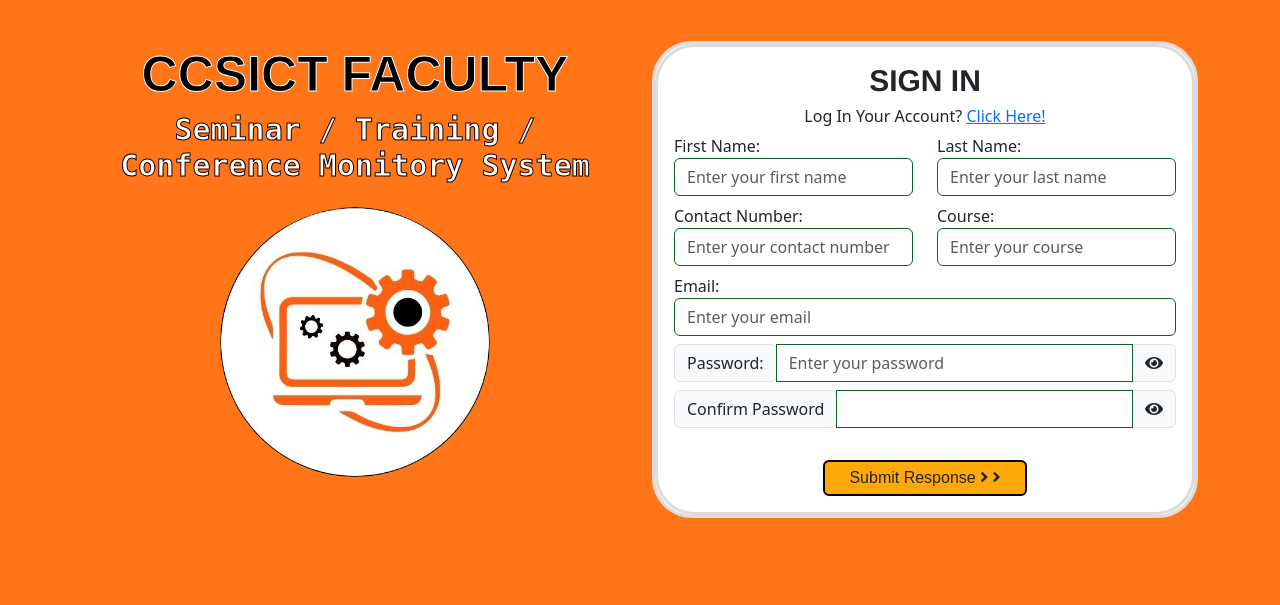
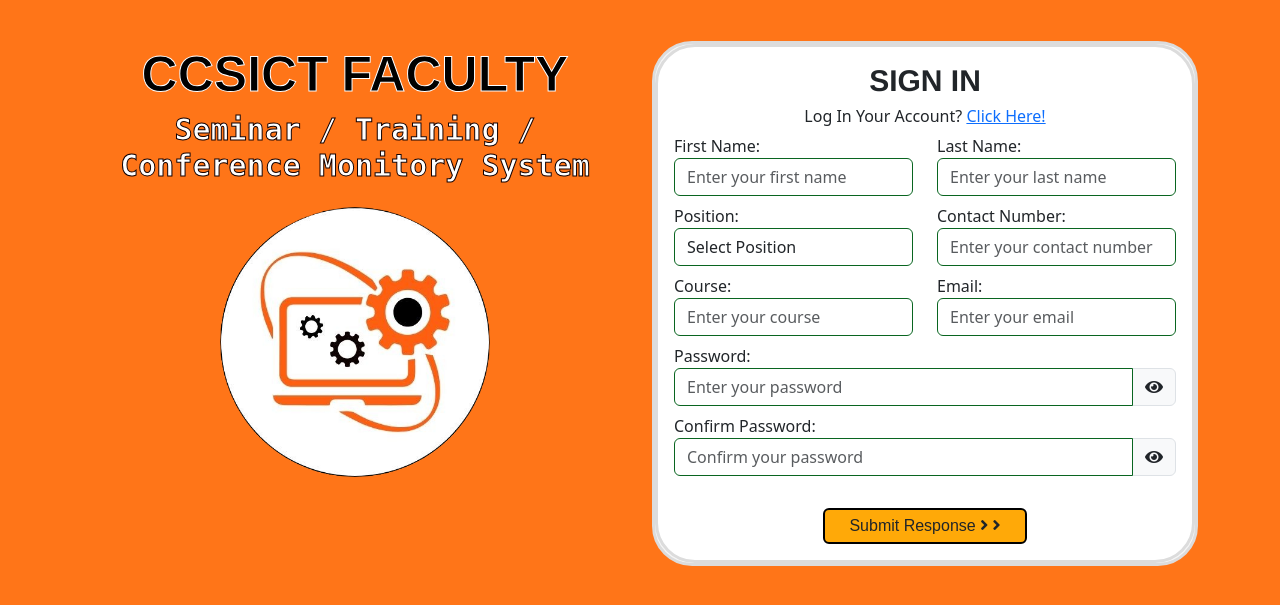
Before and after one commit to Cole-0/Group-4, a PHP site: page /phpmailer/register.php in a window 1280 px wide. Shown: the top 605 px of the page. Run offline with PHP 8.4, Linux system fonts and the light colour scheme.

Commit message:
added new functionalities on client side, changed data type for certificate, added logout and logged in validation

```diff
--- a/index.php
+++ b/index.php
@@ -33,6 +33,10 @@ if ($_SERVER["REQUEST_METHOD"] === "POST") {
             if (isset($user['status']) && $user['status'] == 2) {
                 // Login successful, set session variables
                 $_SESSION["UID"] = $user["UID"];
+                $_SESSION["fname"] = $user["fname"];
+                $_SESSION["lname"] = $user["lname"];
+                $_SESSION["position"] = $user["position"];
+                $_SESSION["course"] = $user["course"];
                 $_SESSION["email"] = $user["email"];
                 // Redirect to a dashboard or home page after successful login
                 header("Location: mainpage.php");
--- /dev/null
+++ b/logout.php
@@ -0,0 +1,6 @@
+<?php
+session_start();
+session_destroy(); // Destroy all sessions
+header("Location: index.php"); // Redirect to the login page
+exit();
+?>
--- a/register.php
+++ b/register.php
@@ -2,21 +2,23 @@
 session_start();
 
 if (isset($_POST['submit'])) {
-    include('db\connect.php');
+    include('db/connect.php');
     $error = "";
     $success = "";
 
     $fname = isset($_POST['fname']) ? $_POST['fname'] : '';
     $lname = isset($_POST['lname']) ? $_POST['lname'] : '';
+    $position = isset($_POST['position']) ? $_POST['position'] : '';
     $contactno = isset($_POST['contactno']) ? $_POST['contactno'] : '';
     $course = isset($_POST['course']) ? $_POST['course'] : '';
     $email = isset($_POST['email']) ? $_POST['email'] : '';
 
-    if (empty($fname) || empty($lname) || empty($contactno) || empty($course) || empty($email) || empty($_POST['password'])) {
+    if (empty($fname) || empty($lname) || empty($position) || empty($contactno) || empty($course) || empty($email) || empty($_POST['password'])) {
         echo "<script>alert('Please input all the details needed!'); history.back();</script>";
     } else {
         $fname = filter_var(strip_tags($fname), FILTER_SANITIZE_STRING);
         $lname = filter_var(strip_tags($lname), FILTER_SANITIZE_STRING);
+        $position = filter_var(strip_tags($position), FILTER_SANITIZE_STRING);
         $contactno = filter_var(strip_tags($contactno), FILTER_SANITIZE_NUMBER_INT);
         $course = filter_var(strip_tags($course), FILTER_SANITIZE_STRING);
         $password = $_POST['password'];
@@ -28,8 +30,6 @@ if (isset($_POST['submit'])) {
             echo "<script>alert('Password must be between 6 and 15 characters and contain at least one uppercase letter, one lowercase letter, and one number.'); history.back();</script>";
         } else {
             // Use prepared statement to check if email already exists
-
-
             $stmtEmail = $conn->prepare("SELECT * FROM tbl_users WHERE email = ?");
             $stmtEmail->bindParam(1, $email);
             $stmtEmail->execute();
@@ -41,23 +41,25 @@ if (isset($_POST['submit'])) {
                 // Confirm Password
                 echo "<script>alert('Password does not match!'); history.back();</script>";
             } else {
-                // The email are available, proceed with user registration
+                // The email is available, proceed with user registration
                 // Insert the user data into the database
                 $hashedPassword = password_hash($password, PASSWORD_DEFAULT);
 
-                $stmtInsert = $conn->prepare("INSERT INTO tbl_users (fname, lname, contactno, course, password, email, activation_code) VALUES (?, ?, ?, ?, ?, ?, ?)");
+                $stmtInsert = $conn->prepare("INSERT INTO tbl_users (fname, lname, position, contactno, course, password, email, activation_code) VALUES (?, ?, ?, ?, ?, ?, ?, ?)");
                 $stmtInsert->bindParam(1, $fname);
                 $stmtInsert->bindParam(2, $lname);
-                $stmtInsert->bindParam(3, $contactno);
-                $stmtInsert->bindParam(4, $course);
-                $stmtInsert->bindParam(5, $hashedPassword);
-                $stmtInsert->bindParam(6, $email);
-                $stmtInsert->bindParam(7, $activation_code);
+                $stmtInsert->bindParam(3, $position);
+                $stmtInsert->bindParam(4, $contactno);
+                $stmtInsert->bindParam(5, $course);
+                $stmtInsert->bindParam(6, $hashedPassword);
+                $stmtInsert->bindParam(7, $email);
+                $stmtInsert->bindParam(8, $activation_code);
 
                 if ($stmtInsert->execute()) {
                     // Registration successful, set session variables
                     $_SESSION['fname'] = $fname;
                     $_SESSION['lname'] = $lname;
+                    $_SESSION['position'] = $position;
                     $_SESSION['contactno'] = $contactno;
                     $_SESSION['course'] = $course;
                     $_SESSION['email'] = $email;
@@ -65,7 +67,7 @@ if (isset($_POST['submit'])) {
                     $_SESSION['activation_code'] = $activation_code;
 
                     // Include the file to send activation email
-                    include('emailer\emailver.php');
+                    include('emailer/emailver.php');
 
                     // Redirect to the confirmation page
                     header("Location: signup.php");
@@ -101,7 +103,7 @@ if (isset($_POST['submit'])) {
                 <center>
                     <h2 class="title">CCSICT FACULTY</h2>
                     <h3 class="title2">Seminar / Training / Conference Monitory System</h3>
-                    <img src="assets\logosystem.png" class="logo" alt="System Image">
+                    <img src="assets/logosystem.png" class="logo" alt="System Image">
                 </center>
             </div>
 
@@ -115,51 +117,75 @@ if (isset($_POST['submit'])) {
                         </center>
                         <form method="post" action="register.php">
                             <div class="row mb-2">
-                                <!-- Added mb-3 class for bottom margin -->
+
                                 <div class="col-md-6">
                                     <label for="firstname">First Name:</label>
                                     <input type="text" class="form-control custom-border" name="fname" placeholder="Enter your first name">
                                 </div>
                                 <div class="col-md-6">
-                                    <label>Last Name:</label>
+                                    <label for="lastname">Last Name:</label>
                                     <input type="text" class="form-control custom-border" name="lname" placeholder="Enter your last name">
                                 </div>
                             </div>
                             <div class="row mb-2">
-                                <!-- Added mb-3 class for bottom margin -->
+
                                 <div class="col-md-6">
-                                    <label for="firstname">Contact Number:</label>
+                                    <label>Position:</label>
+                                    <select class="form-control custom-border" name="position">
+                                        <option value="">Select Position</option>
+                                        <option value="Instructor I">Instructor I</option>
+                                        <option value="Instructor II">Instructor II</option>
+                                        <option value="Instructor III">Instructor III</option>
+                                        <option value="Assistant Professor I">Assistant Professor I</option>
+                                        <option value="Assistant Professor II">Assistant Professor II</option>
+                                        <option value="Assistant Professor III">Assistant Professor III</option>
+                                        <option value="Assistant Professor IV">Assistant Professor IV</option>
+                                        <option value="Associate Professor I">Associate Professor I</option>
+                                        <option value="Associate Professor II">Associate Professor II</option>
+                                        <option value="Associate Professor III">Associate Professor III</option>
+                                        <option value="Associate Professor IV">Associate Professor IV</option>
+                                        <option value="Associate Professor V">Associate Professor V</option>
+                                        <option value="Professor I">Professor I</option>
+                                        <option value="Professor II">Professor II</option>
+                                        <option value="Professor III">Professor III</option>
+                                        <option value="Professor IV">Professor IV</option>
+                                        <option value="Professor V">Professor V</option>
+                                        <option value="Professor VI">Professor VI</option>
+                                    </select>
+                                </div>
+                                <div class="col-md-6">
+                                    <label for="contactno">Contact Number:</label>
                                     <input type="text" class="form-control custom-border" name="contactno" placeholder="Enter your contact number">
                                 </div>
+                            </div>
+                            <div class="row mb-2">
+
                                 <div class="col-md-6">
-                                    <label>Course:</label>
+                                    <label for="course">Course:</label>
                                     <input type="text" class="form-control custom-border" name="course" placeholder="Enter your course">
+                                </div>
+                                <div class="col-md-6">
+                                    <label for="email">Email:</label>
+                                    <input type="text" class="form-control custom-border" name="email" placeholder="Enter your email">
                                 </div>
                             </div>
                             <div class="col-12 mb-2">
-                                <label>Email:</label>
-                                <input type="text" class="form-control custom-border" name="email" placeholder="Enter your email">
-                            </div>
-                            <div class="col-md-12">
-
+                                <label for="password">Password:</label>
                                 <div class="input-group mb-2">
-                                    <div class="input-group-prepend">
-                                        <span class="input-group-text">Password:</span>
-                                    </div>
                                     <input type="password" class="form-control custom-border"  name="password" id="password" placeholder="Enter your password" aria-label="Password" aria-describedby="password-addon-1">
                                     <span class="input-group-text password-toggle" id="password-addon-1">
                                         <i class="fas fa-eye"></i>
                                     </span>
                                 </div>
                             </div>
-                            <div class="input-group mb-2">
-                                <div class="input-group-prepend">
-                                    <span class="input-group-text">Confirm Password</span>
+                            <div class="col-12 mb-2">
+                                <label for="confirmPassword">Confirm Password:</label>
+                                <div class="input-group mb-2">
+                                    <input type="password" class="form-control custom-border" name="confirmPassword" id="confirm-password" placeholder="Confirm your password" aria-label="Confirm Password" aria-describedby="password-addon-2">
+                                    <span class="input-group-text password-toggle" id="password-addon-2">
+                                        <i class="fas fa-eye"></i>
+                                    </span>
                                 </div>
-                                <input type="password" class="form-control custom-border" name="confirmPassword" id="confirm-password" placeholder="" aria-label="Confirm Password" aria-describedby="password-addon-2">
-                                <span class="input-group-text password-toggle" id="password-addon-2">
-                                    <i class="fas fa-eye"></i>
-                                </span>
                             </div><br>
                             <center>
                                 <button type="submit" class="btn py-1 px-4" name="submit" style="background-color: #ffa908; border: 2px solid #000; font-family: Arial, sans-serif;"> Submit Response
@@ -167,7 +193,6 @@ if (isset($_POST['submit'])) {
                                     <i class="fas fa-angle-right mr-1"></i>
                                 </button>
                             </center>
-                            </div>
                         </form>
                     </div>
                 </div>
@@ -178,5 +203,4 @@ if (isset($_POST['submit'])) {
     <script src="iconscript.js"></script>
     <script src="button.js"></script>
 </body>
-
 </html>
```
Also changed, not shown: addseminar.php (+41 -20 lines), mainpage.php (+45 -28 lines), view_certificate.php (added, +16 -0 lines).
